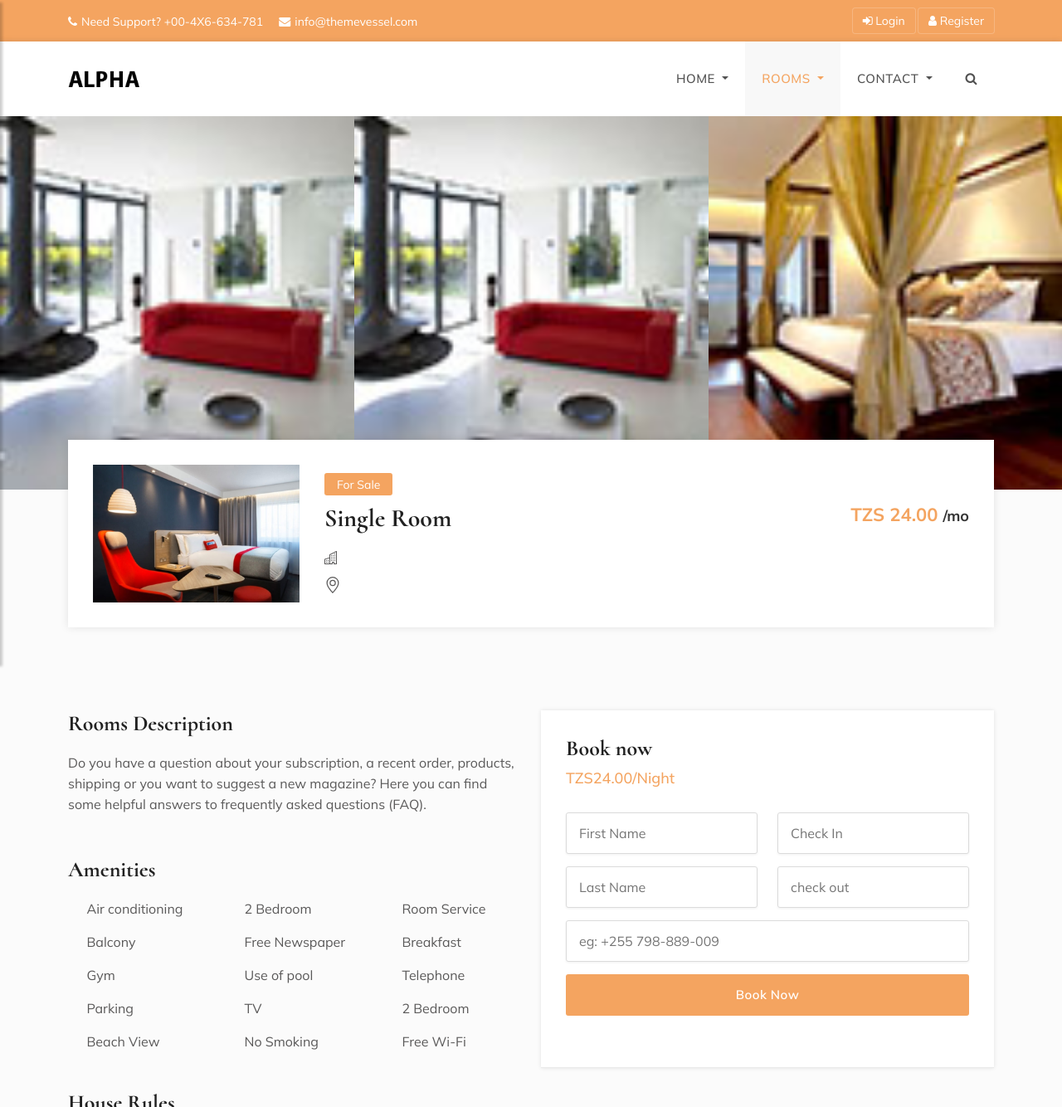
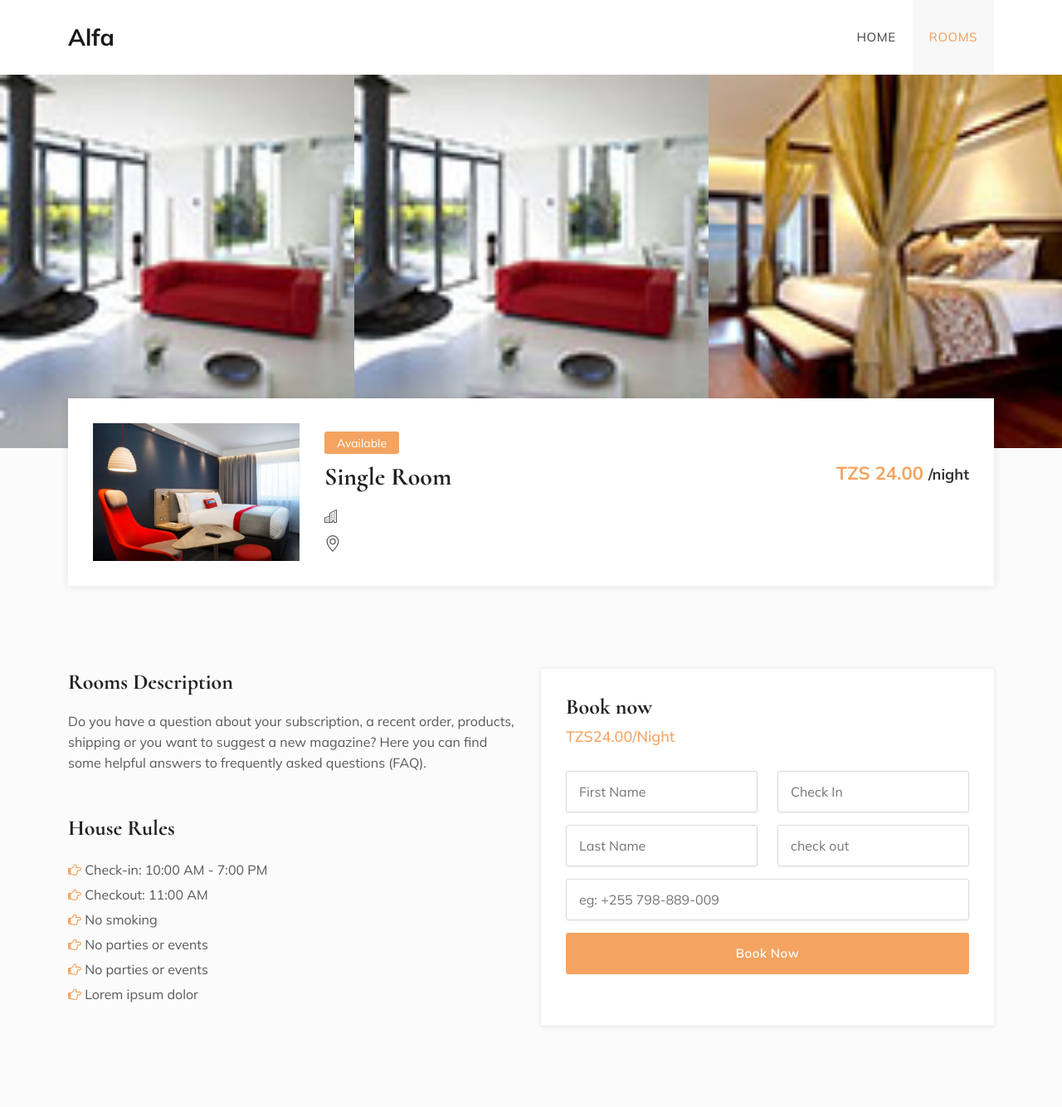
Before and after one commit to samwel-anderson/reminder, a Django app: page /room_details/1 in a window 1280 px wide. Shown: the top 1334 px of the page at 83% size. Run offline with Django 4.2, Linux system fonts and the light colour scheme; data comes from the database, SQL or seed files in the repository; both versions use the stored data as it was after the commit; some libraries are stand-ins or nearby versions; some web fonts are replaced.

Commit message:
room details design

```diff
--- a/lodge_app/views.py
+++ b/lodge_app/views.py
@@ -81,18 +81,22 @@ class RoomDetails(View):
         user = request.user if type(request.user) is not AnonymousUser else None
         print(room.get_room_images())
         lodge = Lodge.objects.all().first()
+
+        polices= Policy.objects.all()
         try:
             my_booked_rooms = Reservation.objects.filter(guest=user)
             context = {
             'room_details': room,
             'my_booked_rooms': my_booked_rooms,
             'lodge': lodge,
+           'polices': polices
             }
             return render(request, template_name='room_details.html', context=context)
         except :
             context = {
             'room_details': room,
             'lodge': lodge,
+           'polices': polices
             }
             return render(request, template_name='room_details.html', context=context)
 
--- a/templates/html_utils/header.html
+++ b/templates/html_utils/header.html
@@ -17,7 +17,7 @@
         id="navbar"
       >
         <ul class="navbar-nav ml-auto">
-          <li class="nav-item dropdown active">
+          <li class="nav-item active">
             <a
               class="nav-link"
               href="#"
@@ -25,7 +25,7 @@
               Home
             </a>
           </li>
-          <li class="nav-item dropdown">
+          <li class="nav-item">
             <a
               class="nav-link"
               href="{% url 'rooms'%}"
--- a/templates/html_utils/room_details_main_header.html
+++ b/templates/html_utils/room_details_main_header.html
@@ -4,7 +4,7 @@
   <div class="container">
     <nav class="navbar navbar-expand-lg navbar-light">
       <a class="navbar-brand logos" href="{% url  'home' %}">
-        <img src="{% static 'assets/img/logo.png' %}" alt="logo" />
+          <span style="font-weight: bold; font-size: 28px;">{{lodge.name}} </span>
       </a>
       <button class="navbar-toggler" id="drawer" type="button">
         <span class="fa fa-bars"></span>
@@ -14,64 +14,24 @@
         id="navbar"
       >
         <ul class="navbar-nav ml-auto">
-          <li class="nav-item dropdown">
+          <li class="nav-item">
             <a
-              class="nav-link dropdown-toggle"
+              class="nav-link"
               href="{% url 'home'%}"
-              id="navbarDropdownMenuLink"
-              data-toggle="dropdown"
-              aria-haspopup="true"
-              aria-expanded="false"
             >
               Home
             </a>
           </li>
-          <li class="nav-item dropdown active">
+          <li class="nav-item active">
             <a
-              class="nav-link dropdown-toggle"
+              class="nav-link"
               href="{% url 'rooms'%}"
-              id="navbarDropdownMenuLink2"
-              data-toggle="dropdown"
-              aria-haspopup="true"
-              aria-expanded="false"
             >
               Rooms
             </a>
           </li>
-          <li class="nav-item dropdown">
-            <a
-              class="nav-link dropdown-toggle"
-              href="#"
-              id="navbarDropdownMenuLink4"
-              data-toggle="dropdown"
-              aria-haspopup="true"
-              aria-expanded="false"
-            >
-              Contact
-            </a>
-          </li>
-          <li class="nav-item sp">
-            <a id="header-search-btn" class="nav-link link-color"
-              ><i class="fa fa-search"></i
-            ></a>
-          </li>
         </ul>
       </div>
     </nav>
-    <div class="row">
-      <div class="header-search animated fadeInDown">
-        <form class="form-inline">
-          <input
-            type="text"
-            class="form-control"
-            id="searchKey"
-            placeholder="Search..."
-          />
-          <div class="search-btns">
-            <button type="submit" class="btn btn-default">Search</button>
-          </div>
-        </form>
-      </div>
-    </div>
   </div>
 </header>
--- a/templates/room_details.html
+++ b/templates/room_details.html
@@ -81,7 +81,6 @@
 <!-- /Option Panel -->
 
 <!-- Top header start -->
-{% include 'html_utils/room_details_top_header.html' %}
 
 <!-- Top header end -->
 
@@ -89,70 +88,6 @@
 {% include 'html_utils/room_details_main_header.html' %}
 <!-- Main header end -->
 
-<!-- Sidenav start -->
-<nav id="sidebar" class="nav-sidebar sidebar-heading-section">
-    <!-- Close btn-->
-    <div id="dismiss">
-        <i class="fa fa-close"></i>
-    </div>
-    <div class="sidebar-inner">
-        <div class="sidebar-logo">
-            <img src="img/logos/logo.png" alt="sidebarlogo">
-        </div>
-        <div class="sidebar-navigation">
-            <h3 class="heading">pages</h3>
-            <ul class="menu-list">
-                <li><a href="#" class="pt0">Home<em class="fa fa-chevron-down"></em></a>
-                </li>
-                <li><a href="#" class="active">About<em class="fa fa-chevron-down"></em></a>
-                </li>
-            </ul>
-        </div>
-        <div class="get-in-touch">
-            <h3 class="heading">Get in Touch</h3>
-            <div class="sidebar-contact-info">
-                <div class="icon">
-                    <i class="fa fa-phone"></i>
-                </div>
-                <div class="body-info">
-                    <a href="tel:0477-0477-8556-552">0477 8556 552</a>
-                </div>
-            </div>
-            <div class="sidebar-contact-info">
-                <div class="icon">
-                    <i class="fa fa-envelope"></i>
-                </div>
-                <div class="body-info">
-                    <a href="#">info@themevessel.com</a>
-                </div>
-            </div>
-            <div class="sidebar-contact-info mb-0">
-                <div class="icon">
-                    <i class="fa fa-fax"></i>
-                </div>
-                <div class="body-info">
-                    <a href="tel:0477-0477-8556-552">0266 8556 787</a>
-                </div>
-            </div>
-        </div>
-        <div class="get-social">
-            <h3 class="heading">Get Social</h3>
-            <a href="#" class="facebook-bg">
-                <i class="fa fa-facebook"></i>
-            </a>
-            <a href="#" class="twitter-bg">
-                <i class="fa fa-twitter"></i>
-            </a>
-            <a href="#" class="google-bg">
-                <i class="fa fa-google"></i>
-            </a>
-            <a href="#" class="linkedin-bg">
-                <i class="fa fa-linkedin"></i>
-            </a>
-        </div>
-    </div>
-</nav>
-<!-- Sidenav end -->
 
 <!-- Rooms banner start -->
 <div class="rooms-banner">
@@ -211,8 +146,8 @@
                 </div>
                 <div class="col-xl-9 col-lg-8 col-md-8 align-self-center">
                     <div class="content">
-                        <div class="for-sale">For Sale</div>
-                        <h2><a href="#">{{room_details.name}}</a> <span class="pull-right">{% if room_details.price%}TZS {{room_details.price}} {%else%} Price will show up soon {%endif%}<small>/mo</small></span></h2>
+                        <div class="for-sale">Available</div>
+                        <h2><a href="#">{{room_details.name}}</a> <span class="pull-right">{% if room_details.price%}TZS {{room_details.price}} {%else%} Price will show up soon {%endif%}<small>/night</small></span></h2>
                         <ul class="facilities-list clearfix">
                             <li>
                                 <svg xmlns="http://www.w3.org/2000/svg" width="16" height="16" fill="currentColor" class="bi bi-building" viewBox="0 0 16 16">
@@ -252,68 +187,68 @@
                     <!-- Rooms description end -->
 
                     <!-- Amenities start -->
-                    <div class="amenities mb-30">
-                        <h3>Amenities</h3>
-                        <div class="row">
-                            <div class="col-md-4 col-sm-4 col-xs-12">
-                                <ul class="condition">
-                                    <li>
-                                        <i class="flaticon-air-conditioning"></i>Air conditioning
-                                    </li>
-                                    <li>
-                                        <i class="flaticon-balcony-and-door"></i>Balcony
-                                    </li>
-                                    <li>
-                                        <i class="flaticon-weightlifting"></i>Gym
-                                    </li>
-                                    <li>
-                                        <i class="flaticon-parking"></i>Parking
-                                    </li>
-                                    <li>
-                                        <i class="flaticon-sunbed"></i>Beach View
-                                    </li>
-                                </ul>
-                            </div>
-                            <div class="col-md-4 col-sm-4 col-xs-12">
-                                <ul class="condition">
-                                    <li>
-                                        <i class="flaticon-bed"></i>2 Bedroom
-                                    </li>
-                                    <li>
-                                        <i class="flaticon-person-learning-by-reading"></i>Free Newspaper
-                                    </li>
-                                    <li>
-                                        <i class="flaticon-swimming-silhouette"></i>Use of pool
-                                    </li>
-                                    <li>
-                                        <i class="flaticon-graph-line-screen"></i>TV
-                                    </li>
-                                    <li>
-                                        <i class="flaticon-no-smoking-sign"></i>No Smoking
-                                    </li>
-                                </ul>
-                            </div>
-                            <div class="col-md-4 col-sm-4 col-xs-12">
-                                <ul class="condition">
-                                    <li>
-                                        <i class="flaticon-room-service"></i>Room Service
-                                    </li>
-                                    <li>
-                                        <i class="flaticon-breakfast"></i>Breakfast
-                                    </li>
-                                    <li>
-                                        <i class="flaticon-phone-receiver"></i>Telephone
-                                    </li>
-                                    <li>
-                                        <i class="flaticon-bed"></i>2 Bedroom
-                                    </li>
-                                    <li>
-                                        <i class="flaticon-wifi-connection-signal-symbol"></i>Free Wi-Fi
-                                    </li>
-                                </ul>
-                            </div>
-                        </div>
-                    </div>
+{#                    <div class="amenities mb-30">#}
+{#                        <h3>Amenities</h3>#}
+{#                        <div class="row">#}
+{#                            <div class="col-md-4 col-sm-4 col-xs-12">#}
+{#                                <ul class="condition">#}
+{#                                    <li>#}
+{#                                        <i class="flaticon-air-conditioning"></i>Air conditioning#}
+{#                                    </li>#}
+{#                                    <li>#}
+{#                                        <i class="flaticon-balcony-and-door"></i>Balcony#}
+{#                                    </li>#}
+{#                                    <li>#}
+{#                                        <i class="flaticon-weightlifting"></i>Gym#}
+{#                                    </li>#}
+{#                                    <li>#}
+{#                                        <i class="flaticon-parking"></i>Parking#}
+{#                                    </li>#}
+{#                                    <li>#}
+{#                                        <i class="flaticon-sunbed"></i>Beach View#}
+{#                                    </li>#}
+{#                                </ul>#}
+{#                            </div>#}
+{#                            <div class="col-md-4 col-sm-4 col-xs-12">#}
+{#                                <ul class="condition">#}
+{#                                    <li>#}
+{#                                        <i class="flaticon-bed"></i>2 Bedroom#}
+{#                                    </li>#}
+{#                                    <li>#}
+{#                                        <i class="flaticon-person-learning-by-reading"></i>Free Newspaper#}
+{#                                    </li>#}
+{#                                    <li>#}
+{#                                        <i class="flaticon-swimming-silhouette"></i>Use of pool#}
+{#                                    </li>#}
+{#                                    <li>#}
+{#                                        <i class="flaticon-graph-line-screen"></i>TV#}
+{#                                    </li>#}
+{#                                    <li>#}
+{#                                        <i class="flaticon-no-smoking-sign"></i>No Smoking#}
+{#                                    </li>#}
+{#                                </ul>#}
+{#                            </div>#}
+{#                            <div class="col-md-4 col-sm-4 col-xs-12">#}
+{#                                <ul class="condition">#}
+{#                                    <li>#}
+{#                                        <i class="flaticon-room-service"></i>Room Service#}
+{#                                    </li>#}
+{#                                    <li>#}
+{#                                        <i class="flaticon-breakfast"></i>Breakfast#}
+{#                                    </li>#}
+{#                                    <li>#}
+{#                                        <i class="flaticon-phone-receiver"></i>Telephone#}
+{#                                    </li>#}
+{#                                    <li>#}
+{#                                        <i class="flaticon-bed"></i>2 Bedroom#}
+{#                                    </li>#}
+{#                                    <li>#}
+{#                                        <i class="flaticon-wifi-connection-signal-symbol"></i>Free Wi-Fi#}
+{#                                    </li>#}
+{#                                </ul>#}
+{#                            </div>#}
+{#                        </div>#}
+{#                    </div>#}
                     <!-- Amenities end -->
 
                     <!-- Extra service start  -->
@@ -324,12 +259,13 @@
                     <div class="house-rules mb-50">
                         <h3>House Rules</h3>
                         <ul>
-                            <li><i class="fa fa-hand-o-right"></i> Check-in: 10:00 AM - 7:00 PM</li>
-                            <li><i class="fa fa-hand-o-right"></i> Checkout: 11:00 AM</li>
-                            <li><i class="fa fa-hand-o-right"></i> No smoking</li>
-                            <li><i class="fa fa-hand-o-right"></i> No pets</li>
-                            <li><i class="fa fa-hand-o-right"></i> No parties or events</li>
-                            <li><i class="fa fa-hand-o-right"></i> Lorem ipsum dolor sit amet, conser adipiscing elit. Donec luctus</li>
+                            {%for a in polices %}
+                                <li><i class="fa fa-hand-o-right"></i> {{a.title}}</li>
+                            {%empty%}
+                             No content
+                           {%endfor%}
+
+
                         </ul>
                     </div>
                     <!-- House reles end -->
```
Also changed, not shown: db.sqlite3.
